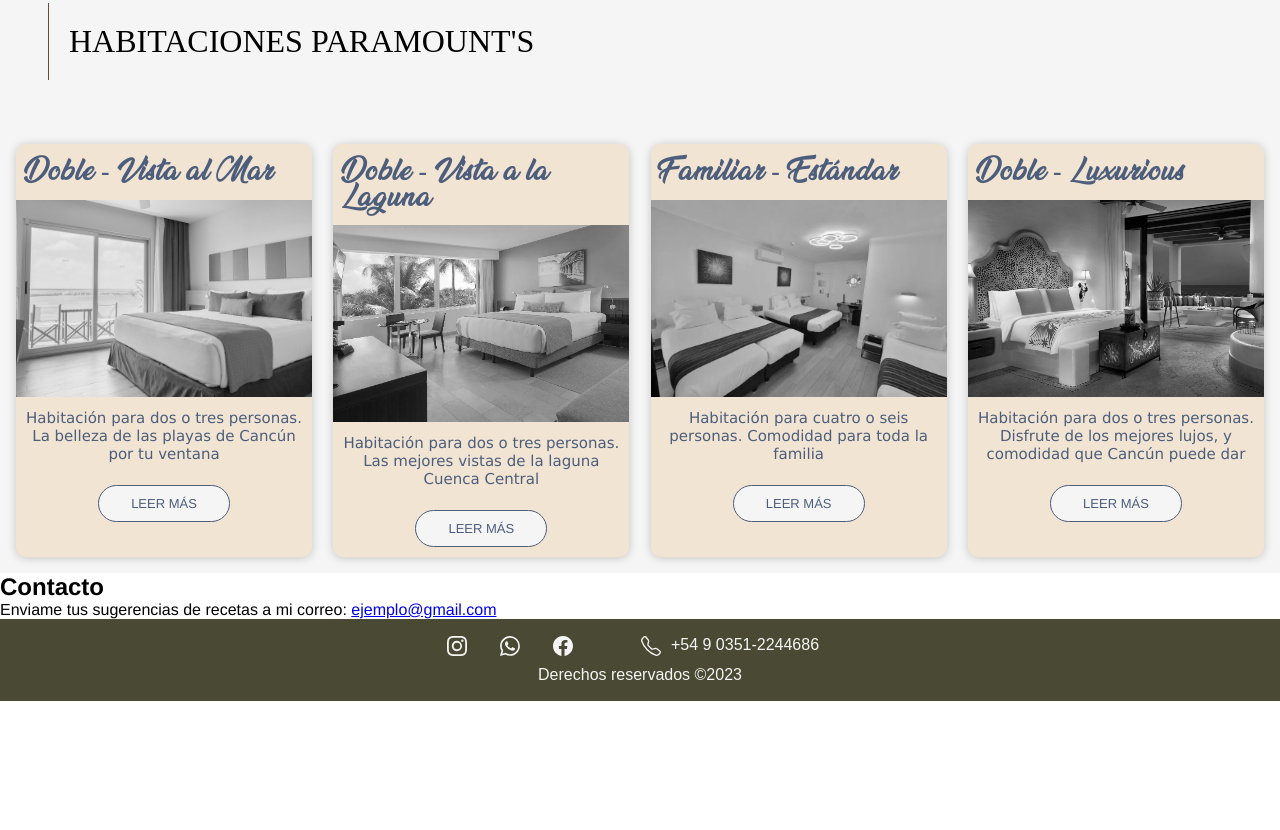
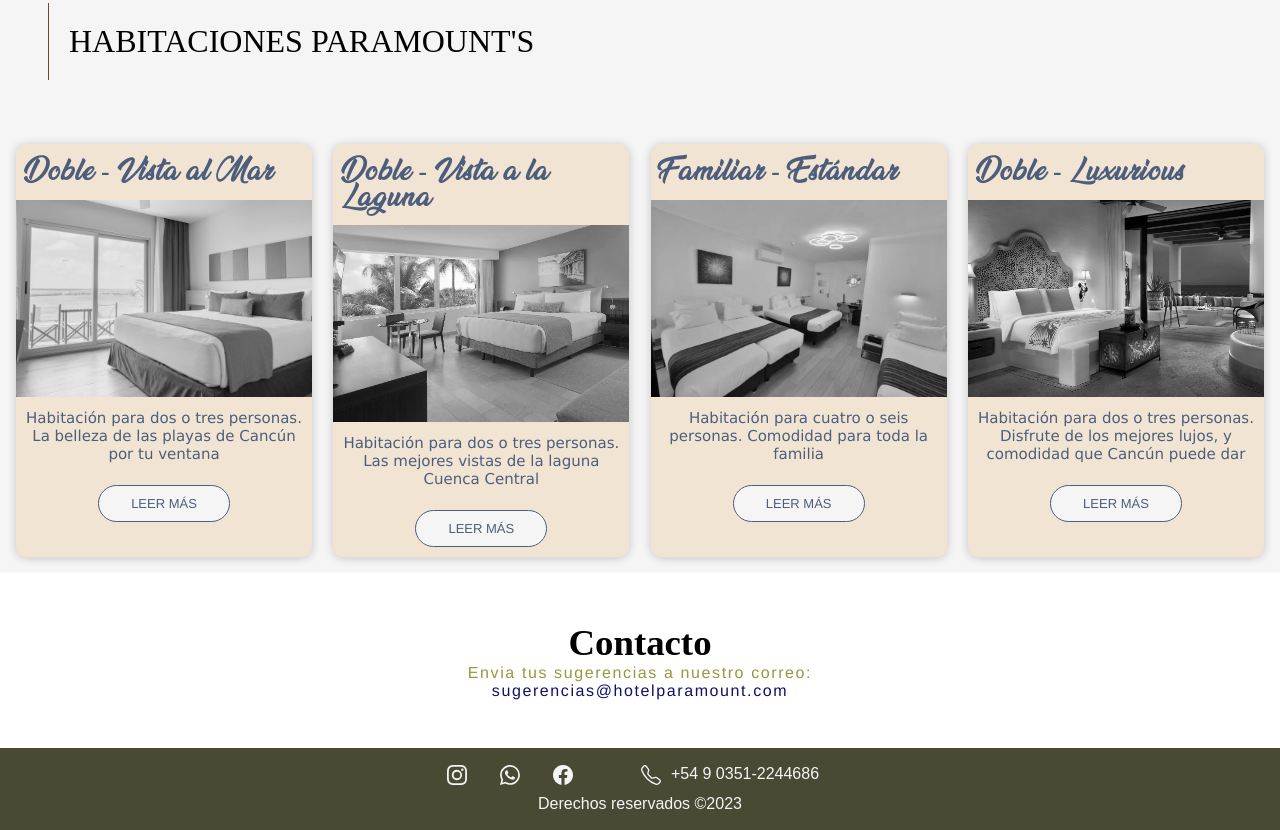
Before and after one commit to David-6389/TPO-CodoaCodo, a plain HTML site: page pages/habitaciones.html in a window 1280 px wide. Shown: the part 1105-1935 px from the top of the page. Before the commit the page ends 1806 px from the top, so only its background shows below. Drawn offline with Linux system fonts and the light colour scheme.

Commit message:
Pages listas y estilos listos, falta form de contacto 'reserva'

```diff
--- a/pages/habitaciones.html
+++ b/pages/habitaciones.html
@@ -292,12 +292,16 @@
             </div>
         </article>
 
-        <div>
-            <h2>Contacto</h2>
-            <p class="contacto">Enviame tus sugerencias de recetas a mi correo:
-                <a href="ejemplo@gmail.com">ejemplo@gmail.com</a>
-            </p>
-        </div>
+
+        <section class="container-sugerencias">
+            <div class="sugerencias">
+                <h2>Contacto</h2>
+                <p>Envia tus sugerencias a nuestro correo: <br>
+                    <a href="./contactanos.html">sugerencias@hotelparamount.com</a>
+                </p>
+            </div>
+        </section>
+
     </main>
 
 
--- a/styles/contactanos.css
+++ b/styles/contactanos.css
@@ -9,7 +9,7 @@ body {
     display: flex;
     flex-direction: column;
     justify-content: center;
-    /* min-height: 100vh; */
+    min-height: 100vh;
 }
 
 
@@ -26,12 +26,9 @@ body {
 }
 
 .container-img .container-txt {
-    background-color: #00000009;
     width: 30%;
     padding: 4em;
     backdrop-filter: blur(3px);
-    /* border-radius: 15px; */
-    transition: 2s;
 }
 
 .text {
--- a/styles/habitaciones.css
+++ b/styles/habitaciones.css
@@ -18,7 +18,7 @@ body {
     display: flex;
     flex-direction: column;
     justify-content: center;
-    /* min-height: 100vh; */
+    min-height: 100vh;
 }
 
 .container-img {
@@ -306,6 +306,45 @@ body {
 }
 
 
+.container-sugerencias {
+    padding: 3em;
+}
+
+.container-sugerencias .sugerencias {
+    display: flex;
+    flex-direction: column;
+    justify-content: center;
+    align-items: center;
+}
+
+.container-sugerencias .sugerencias h2{
+    font-family: 'Times New Roman', Times, serif;
+    font-size: 2.3em;
+    list-style: none;
+}
+
+.container-sugerencias .sugerencias p a{
+    text-decoration: none;
+    color: rgb(15, 17, 99);
+    width: 5em;
+    text-align: center;
+    padding: 10px;
+    transition: all 300ms ease-in-out;
+}
+
+.container-sugerencias .sugerencias p a:hover{
+    color: #644d30c0;
+}
+
+
+.container-sugerencias .sugerencias p{
+    font-family: Helvetica, sans-serif;
+    text-align: center;
+    letter-spacing: .1em;
+    color: rgb(151, 151, 62);
+    font-size: 1em;
+}
+
 @media(max-width: 1200px) {
 
     .container-img .container-txt {
--- a/styles/servicios.css
+++ b/styles/servicios.css
@@ -8,7 +8,7 @@ body {
     display: flex;
     flex-direction: column;
     justify-content: center;
-    /* min-height: 100vh; */
+    min-height: 100vh;
 }
 
 .container-img {
@@ -25,7 +25,7 @@ body {
 
 .container-img .container-txt {
     /* background-color: #85853ba1; */
-    width: 50%;
+    width: 35%;
     padding: 4em;
     backdrop-filter: blur(2px);
 }
@@ -60,13 +60,13 @@ body {
     text-align: center;
     font-size: 2em;
     color: slategray;
-    /* padding-bottom: 25px;
-    border-bottom: 1px solid black; */
+    padding: 40px;
+    /*border-bottom: 1px solid black; */
     /* transition: 4s; */
 }
 
 .container-img-2 {
-    min-height: 80vh;
+    min-height: 50vh;
     background-image: url(../img/servicios/buffet.jpg);
     background-size: cover;
     background-repeat: no-repeat;
--- a/styles/styles.css
+++ b/styles/styles.css
@@ -8,7 +8,7 @@ body {
     display: flex;
     flex-direction: column;
     justify-content: center;
-    /* min-height: 100vh; */
+    min-height: 100vh;
 }
 
 .container-img {
```
